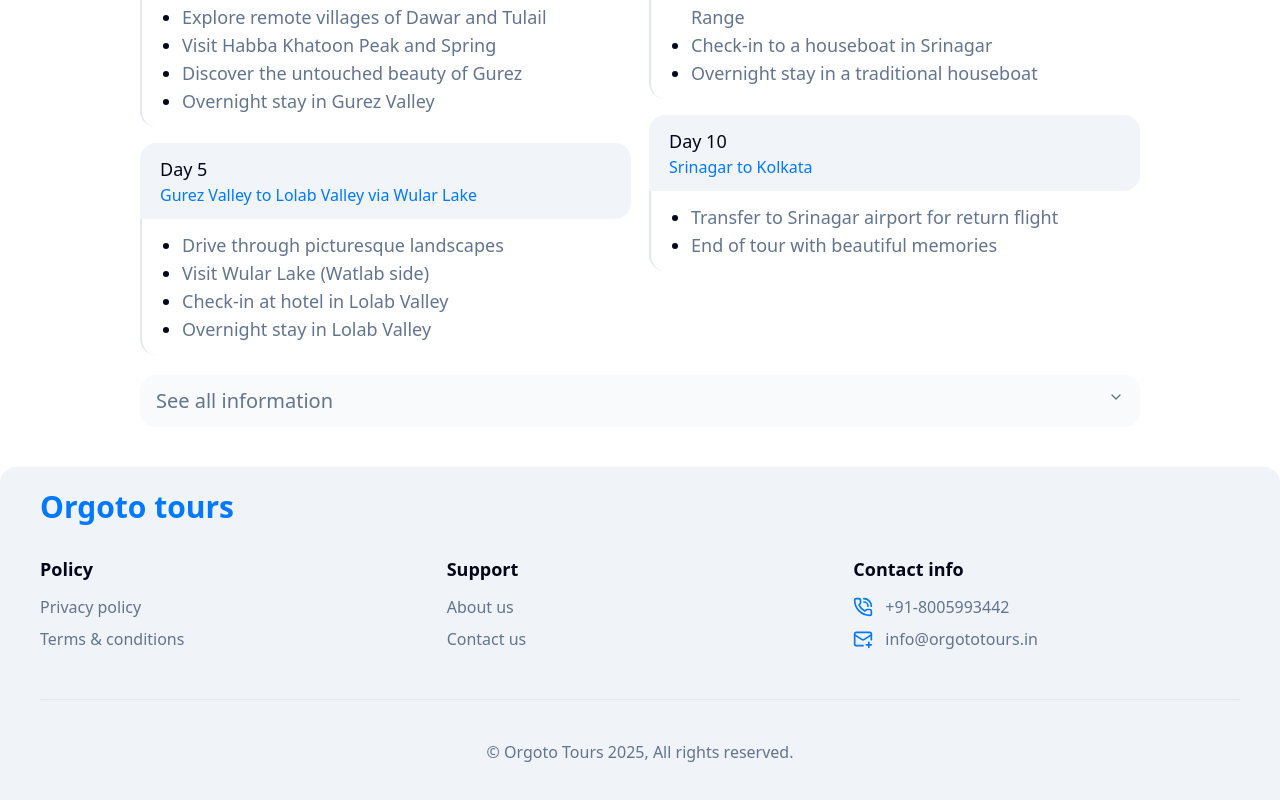
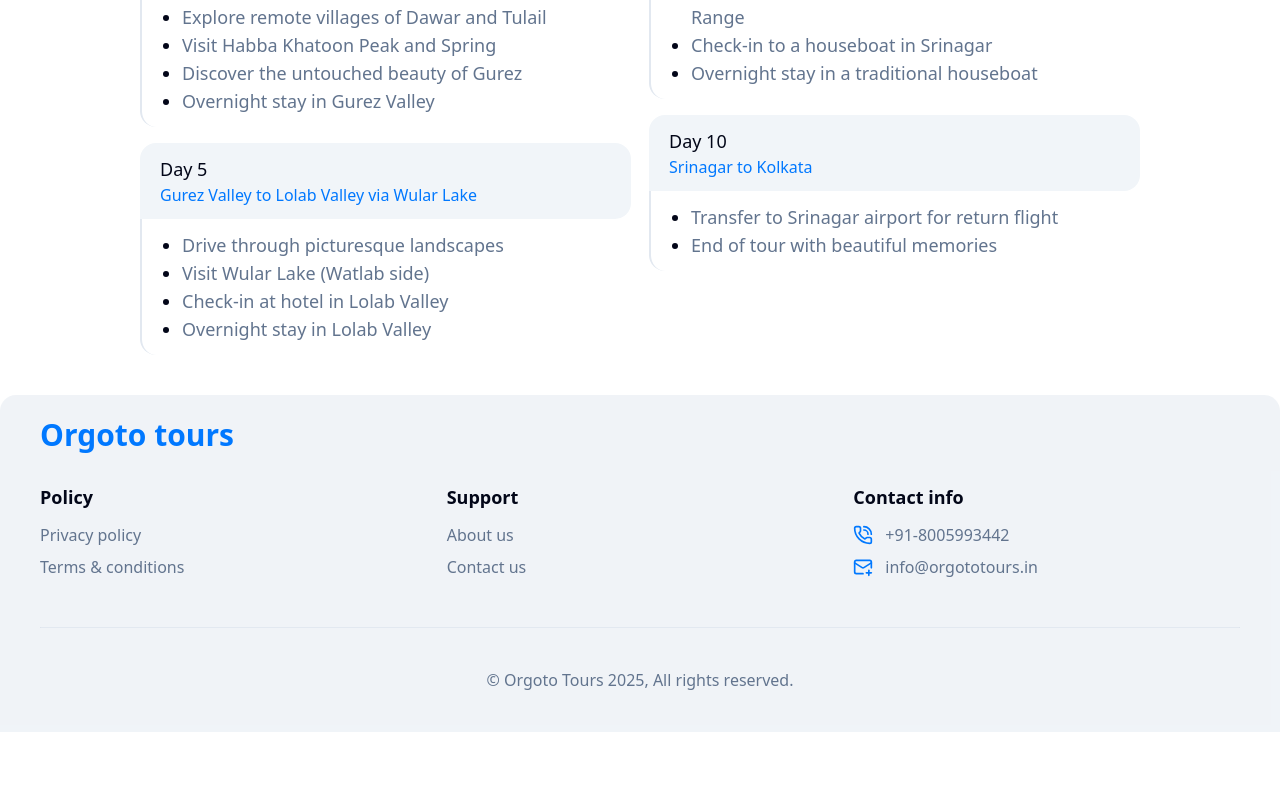
Before and after one commit to DEBOJEETDAS36/travelz, a Next.js app: page /3DGRLF in a window 1280 px wide. Shown: the part 1816-2616 px from the top of the page. After the commit the page ends 2548 px from the top, so only its background shows below. Built offline with nearby package versions, Linux system fonts and the light colour scheme; no server answers.

Commit message:
Removed Accordion

```diff
--- a/app/[id]/page.tsx
+++ b/app/[id]/page.tsx
@@ -116,7 +116,7 @@ export default async function Page({
             ))}
           </div>
 
-          <Accordion type="single" collapsible className="mt-5 text-left">
+          {/* <Accordion type="single" collapsible className="mt-5 text-left">
             <AccordionItem value="item-1">
               <AccordionTrigger className="bg-accent/50 px-4 py-3">
                 See all information
@@ -166,7 +166,7 @@ export default async function Page({
                 </div>
               </AccordionContent>
             </AccordionItem>
-          </Accordion>
+          </Accordion> */}
         </div>
       </section>
     </main>
```
